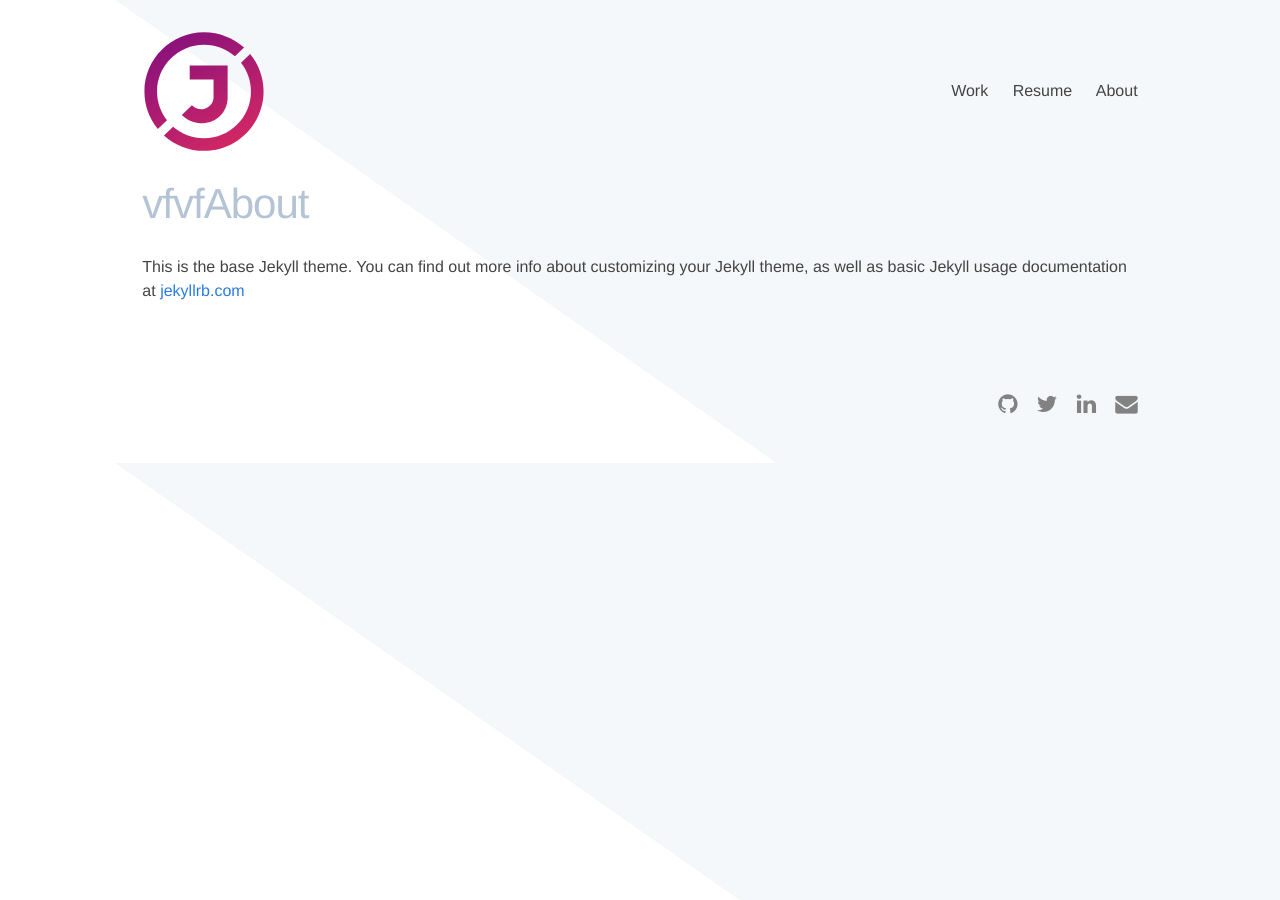
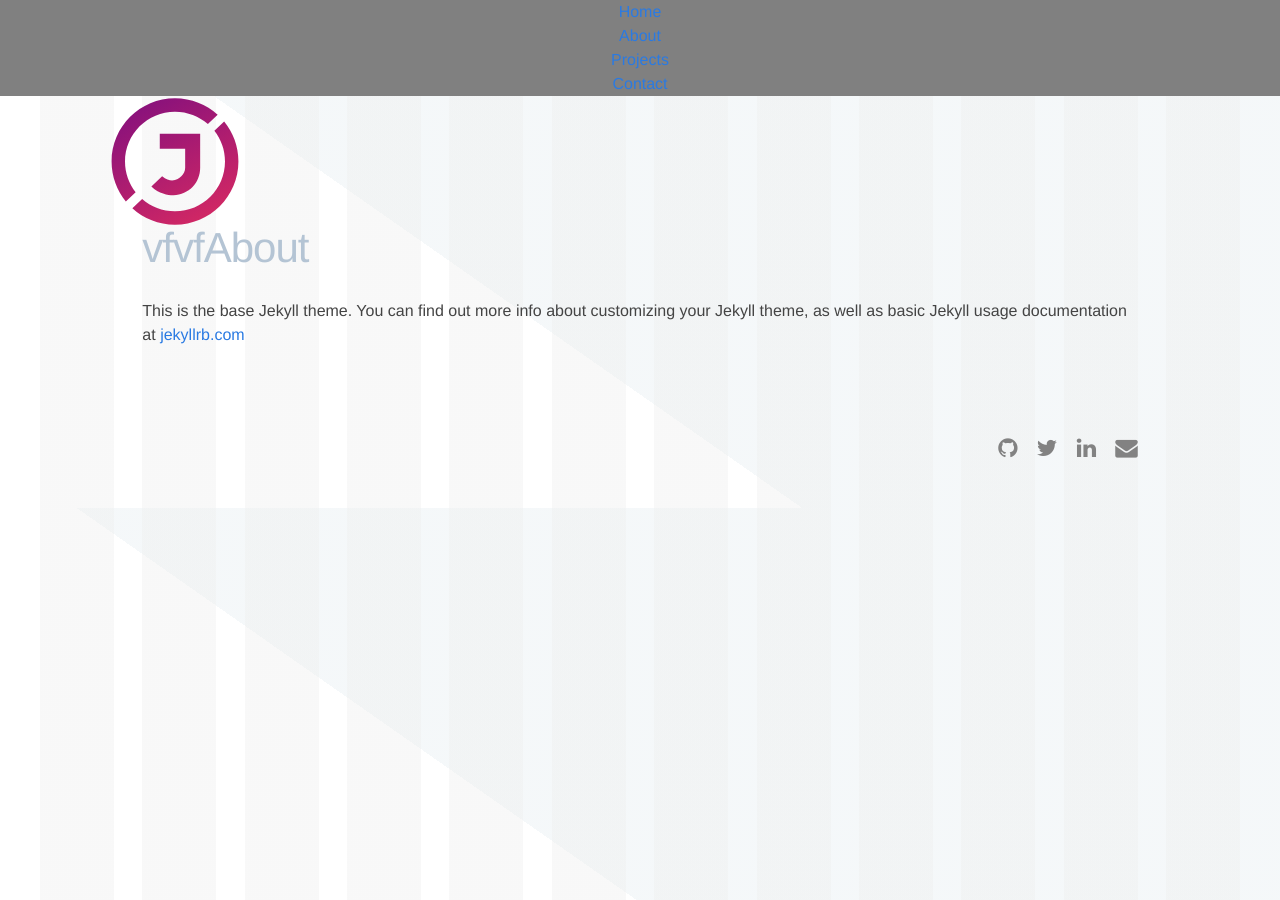
Before and after one commit to JMazzucco/Portfolio-Jekyll, a Jekyll site: the page built from 3-about.md, in a window 1280 px wide. Built offline with Jekyll 4.4.1, drawn with Linux system fonts in a browser that asks for light colours; nearby versions of some CDN libraries.

Commit message:
Add nav dropdown fountdation

```diff
--- a/_includes/footer.html
+++ b/_includes/footer.html
@@ -28,4 +28,9 @@
 
   </div>
 
+
+    <script>
+      var nav = responsiveNav(".nav-collapse");
+    </script>
+
 </footer>
--- a/_includes/head.html
+++ b/_includes/head.html
@@ -7,7 +7,10 @@
   <meta name="description" content="{% if page.excerpt %}{{ page.excerpt | strip_html | strip_newlines | truncate: 160 }}{% else %}{{ site.description }}{% endif %}">
   <link rel="shortcut icon" type="image/x-icon" href="/img/j-logo.ico"/>
   <link rel="stylesheet" href="https://maxcdn.bootstrapcdn.com/font-awesome/4.5.0/css/font-awesome.min.css">
+
   <link rel="stylesheet" href="{{ "/css/main.css" | prepend: site.baseurl }}">
+    <link rel="stylesheet" href="{{ "/css/responsive-nav.css" | prepend: site.baseurl }}">
   <link rel="canonical" href="{{ page.url | replace:'index.html','' | prepend: site.baseurl | prepend: site.url }}">
 
+  <script src="{{ "/scripts/responsive-nav.js" | prepend: site.baseurl }}"></script>
 </head>
--- a/_includes/header.html
+++ b/_includes/header.html
@@ -1,29 +1,40 @@
-<header class="site-header">
+<!-- <header class="site-header">
 
-  <div class="wrapper header-container">
+  <div class="wrapper header-container"> -->
 
-    <a class="site-logo" href="{{ site.baseurl }}/">
-     <img src="/img/j-logo.svg" />
-    </a>
 
-    <nav class="site-nav">
-      <a href="#" class="menu-icon">
-        <svg viewBox="0 0 18 15">
-          <path fill="#424242" d="M18,1.484c0,0.82-0.665,1.484-1.484,1.484H1.484C0.665,2.969,0,2.304,0,1.484l0,0C0,0.665,0.665,0,1.484,0 h15.031C17.335,0,18,0.665,18,1.484L18,1.484z"/>
-          <path fill="#424242" d="M18,7.516C18,8.335,17.335,9,16.516,9H1.484C0.665,9,0,8.335,0,7.516l0,0c0-0.82,0.665-1.484,1.484-1.484 h15.031C17.335,6.031,18,6.696,18,7.516L18,7.516z"/>
-          <path fill="#424242" d="M18,13.516C18,14.335,17.335,15,16.516,15H1.484C0.665,15,0,14.335,0,13.516l0,0 c0-0.82,0.665-1.484,1.484-1.484h15.031C17.335,12.031,18,12.696,18,13.516L18,13.516z"/>
-        </svg>
-      </a>
 
-      <div class="trigger">
-        {% for my_page in site.pages %}
-          {% if my_page.title %}
-          <a class="page-link" href="{{ my_page.url | prepend: site.baseurl }}">{{ my_page.title }}</a>
-          {% endif %}
-        {% endfor %}
-      </div>
-    </nav>
+<!--     // <nav class="site-nav">
+    //   <a href="#" class="menu-icon">
+    //     <svg viewBox="0 0 18 15">
+    //       <path fill="#424242" d="M18,1.484c0,0.82-0.665,1.484-1.484,1.484H1.484C0.665,2.969,0,2.304,0,1.484l0,0C0,0.665,0.665,0,1.484,0 h15.031C17.335,0,18,0.665,18,1.484L18,1.484z"/>
+    //       <path fill="#424242" d="M18,7.516C18,8.335,17.335,9,16.516,9H1.484C0.665,9,0,8.335,0,7.516l0,0c0-0.82,0.665-1.484,1.484-1.484 h15.031C17.335,6.031,18,6.696,18,7.516L18,7.516z"/>
+    //       <path fill="#424242" d="M18,13.516C18,14.335,17.335,15,16.516,15H1.484C0.665,15,0,14.335,0,13.516l0,0 c0-0.82,0.665-1.484,1.484-1.484h15.031C17.335,12.031,18,12.696,18,13.516L18,13.516z"/>
+    //     </svg>
+    //   </a>
 
+    //   <div class="trigger">
+    //     {% for my_page in site.pages %}
+    //       {% if my_page.title %}
+    //       <a class="page-link" href="{{ my_page.url | prepend: site.baseurl }}">{{ my_page.title }}</a>
+    //       {% endif %}
+    //     {% endfor %}
+    //   </div>
+    // </nav> -->
+
+<nav class="nav-collapse">
+  <ul>
+    <li><a href="#">Home</a></li>
+    <li><a href="#">About</a></li>
+    <li><a href="#">Projects</a></li>
+    <li><a href="#">Contact</a></li>
+  </ul>
+</nav>
+
+<a class="site-logo" href="{{ site.baseurl }}/">
+ <img src="/img/j-logo.svg" />
+</a>
+<!--
   </div>
 
-</header>
+</header> -->
--- a/_sass/_base.scss
+++ b/_sass/_base.scss
@@ -1,5 +1,5 @@
 @import "bourbon/bourbon";
-// $visual-grid: true;
+$visual-grid: true;
 @import "neat/neat";
 
 /**
--- a/_sass/_layout.scss
+++ b/_sass/_layout.scss
@@ -104,7 +104,23 @@
     }
 }
 
+nav {
+    width: 100%;
+    background: grey;
+}
 
+nav li {
+    text-align: center;
+
+}
+
+@include direction-context(right-to-left) {
+    .nav-toggle {
+        @include span-columns(4);
+        @include shift(1);
+        text-align: right;
+    }
+}
 /**
  * Site footer
  */
--- a/scripts/responsive-nav.js
+++ b/scripts/responsive-nav.js
@@ -198,8 +198,8 @@
         this.options = {
           animate: true,                    // Boolean: Use CSS3 transitions, true or false
           transition: 284,                  // Integer: Speed of the transition, in milliseconds
-          label: "Menu",                    // String: Label for the navigation toggle
-          insert: "before",                 // String: Insert the toggle before or after the navigation
+          label: "#",                    // String: Label for the navigation toggle
+          insert: "after",                 // String: Insert the toggle before or after the navigation
           customToggle: "",                 // Selector: Specify the ID of a custom toggle
           closeOnNavClick: false,           // Boolean: Close the navigation when one of the links are clicked
           openPos: "relative",              // String: Position of the opened nav, relative or static
```
Also changed, not shown: img/hamburger.gif (added).
